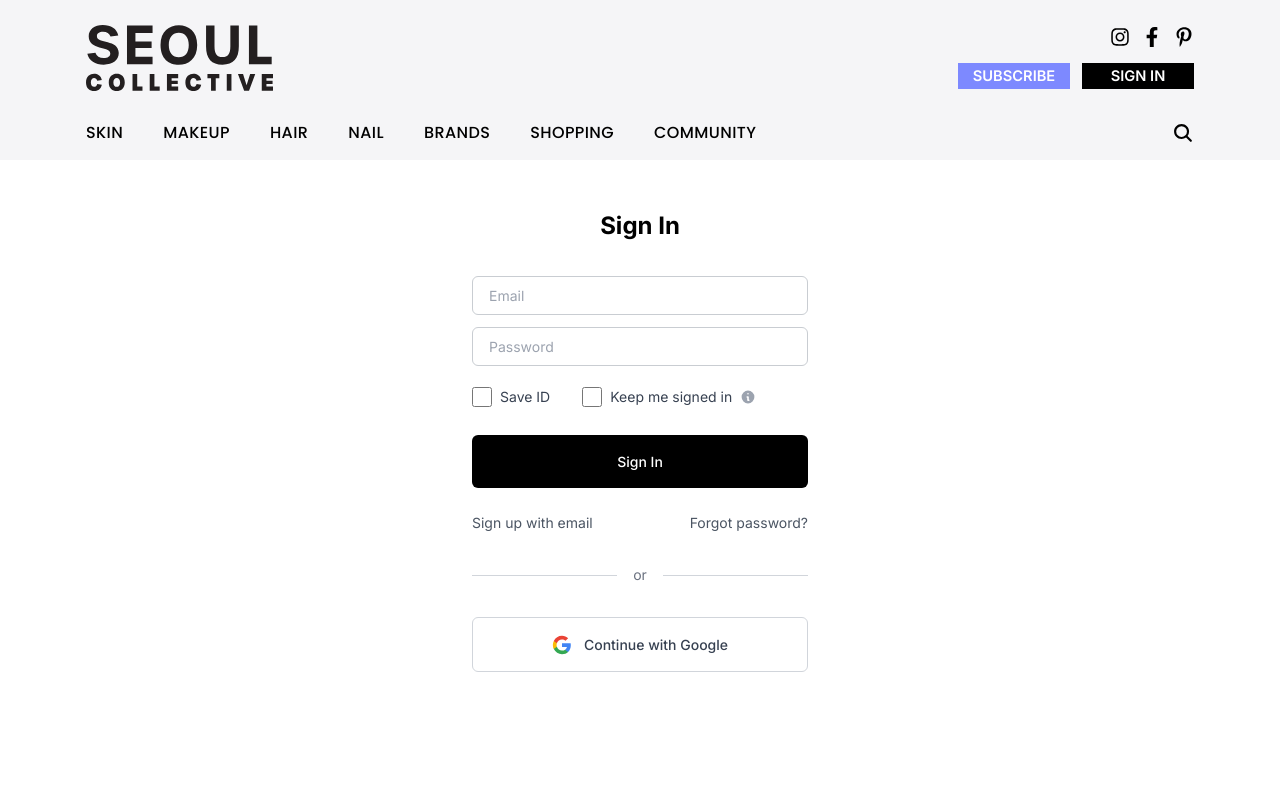
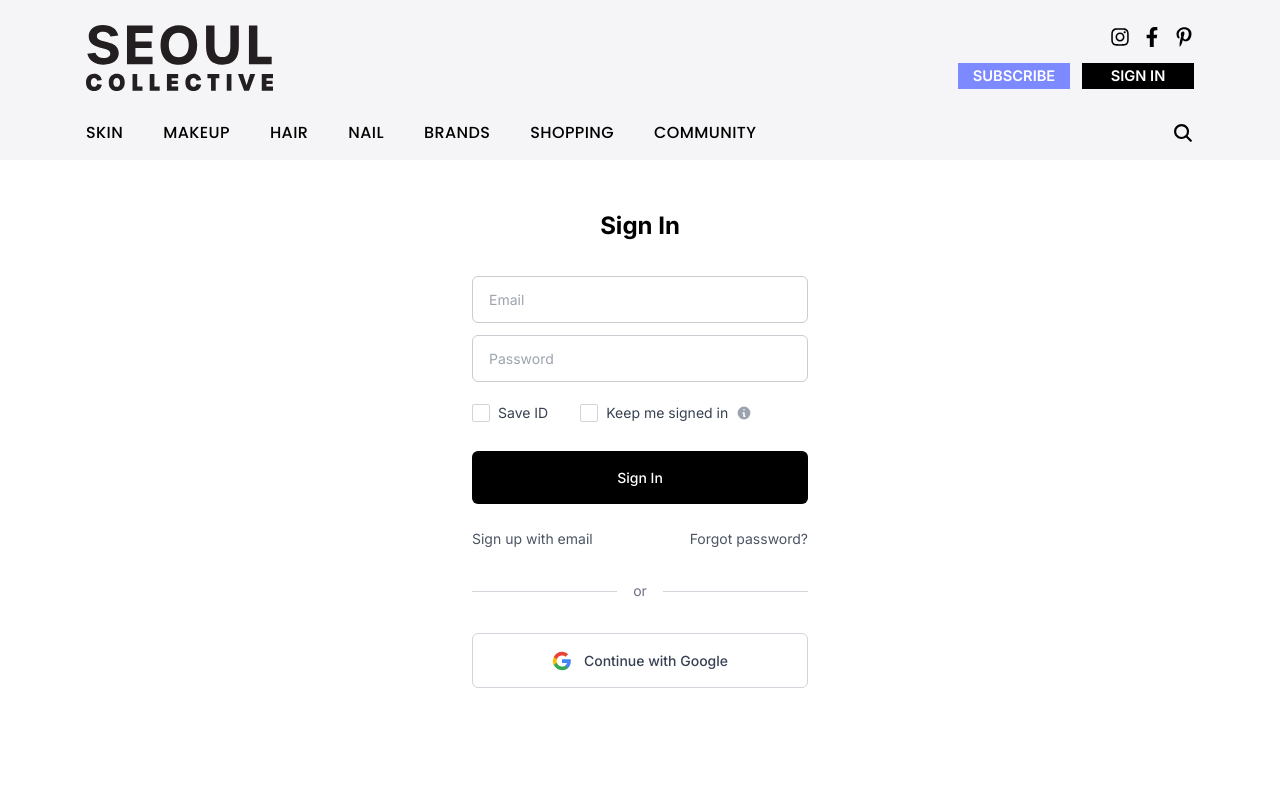
Before and after one commit to SEOUL-COLLECTIVE/SEOUL-COLLECTIVE-Client, a Next.js app: page /member/signin in a window 1280 px wide. Shown: the top 800 px of the page. Built offline with nearby package versions, Linux system fonts and the light colour scheme.

Commit message:
refactor: signin/up SignInput 컴포넌트 적용

```diff
--- a/src/app/member/signin/page.tsx
+++ b/src/app/member/signin/page.tsx
@@ -1,37 +1,59 @@
 'use client'
 
+import { useState } from 'react'
+import SignInput from '@/components/Inputs/SignInput'
+import { Checkbox } from '@/components/ui/checkbox'
+import Link from 'next/link'
+
 export default function SignInPage() {
+  const [formData, setFormData] = useState({
+    email: '',
+    password: '',
+    saveId: false,
+    keepSignedIn: false,
+  })
+
   return (
     <div className="w-screen bg-white overflow-auto -mx-[5.375rem] min-h-screen">
       <div className="max-w-[400px] mx-auto p-8 pt-12">
         <h1 className="text-[24px] font-bold text-center mb-8">Sign In</h1>
 
         <form className="space-y-3 text-[14px]">
-          <div>
-            <input
+          <SignInput
             type="email"
             placeholder="Email"
-              className="w-full py-2 px-4 border border-[#C9CDD2] rounded-md focus:outline-none text-gray-700 placeholder-gray-400"
+            value={formData.email}
+            onChange={(e) => setFormData({ ...formData, email: e.target.value })}
+            className="border-[#C9CDD2]"
           />
-          </div>
 
-          <div>
-            <input
+          <SignInput
             type="password"
             placeholder="Password"
-              className="w-full py-2 px-4 border border-[#C9CDD2] rounded-md focus:outline-none text-gray-700 placeholder-gray-400"
+            value={formData.password}
+            onChange={(e) => setFormData({ ...formData, password: e.target.value })}
+            className="border-[#C9CDD2]"
           />
-          </div>
 
           {/* check button */}
           <div className="flex items-center gap-8 pt-2 pb-4">
             <label className="flex items-center gap-2 cursor-pointer">
-              <input type="checkbox" className="w-5 h-5 rounded border-gray-100" />
+              <Checkbox
+                checked={formData.saveId}
+                onCheckedChange={(checked) =>
+                  setFormData({ ...formData, saveId: checked as boolean })
+                }
+              />
               <span className="text-gray-700 text-[14px]">Save ID</span>
             </label>
 
             <label className="flex items-center gap-2 cursor-pointer">
-              <input type="checkbox" className="w-5 h-5 rounded border-gray-300" />
+              <Checkbox
+                checked={formData.keepSignedIn}
+                onCheckedChange={(checked) =>
+                  setFormData({ ...formData, keepSignedIn: checked as boolean })
+                }
+              />
               <span className="text-gray-700 text-[14px]">Keep me signed in</span>
               <svg className="w-4 h-4 text-gray-400" fill="currentColor" viewBox="0 0 20 20">
                 <path
@@ -54,12 +76,12 @@ export default function SignInPage() {
 
         {/* signup button & forgot password */}
         <div className="flex justify-between mt-6 text-gray-600 text-[14px]">
-          <a href="#" className="hover:text-gray-800">
+          <Link href="/member/signup" className="hover:text-gray-800">
             Sign up with email
-          </a>
-          <a href="#" className="hover:text-gray-800">
+          </Link>
+          <Link href="/" className="hover:text-gray-800">
             Forgot password?
-          </a>
+          </Link>
         </div>
 
         {/* or 구분선 */}
--- a/src/app/member/signup/page.tsx
+++ b/src/app/member/signup/page.tsx
@@ -1,6 +1,7 @@
 'use client'
 
 import { useState } from 'react'
+import SignInput from '@/components/Inputs/SignInput'
 import {
   Select,
   SelectContent,
@@ -53,19 +54,22 @@ export default function SignUpPage() {
             <label className="block text-gray-700 mb-2">
               Name <span className="text-red-500">*</span>
             </label>
-            <input
+            <SignInput
               type="text"
               placeholder="First Name"
-              className="w-full py-2 px-4 border border-gray-300 rounded-md focus:outline-none focus:border-gray-400 mb-3"
+              className="mb-3"
               value={formData.firstName}
               onChange={(e) => setFormData({ ...formData, firstName: e.target.value })}
+              required
+              errorMessage="First name is required"
             />
-            <input
+            <SignInput
               type="text"
               placeholder="Last Name (Family Name)"
-              className="w-full py-2 px-4 border border-gray-300 rounded-md focus:outline-none focus:border-gray-400"
               value={formData.lastName}
               onChange={(e) => setFormData({ ...formData, lastName: e.target.value })}
+              required
+              errorMessage="Last name is required"
             />
           </div>
 
@@ -74,14 +78,14 @@ export default function SignUpPage() {
             <label className="block text-gray-700 mb-2">
               Email ID <span className="text-red-500">*</span>
             </label>
-            <input
+            <SignInput
               type="email"
               placeholder="Enter your email address to use as login ID."
-              className="w-full py-2 px-4 border border-red-400 rounded-md focus:outline-none focus:border-red-500"
               value={formData.email}
               onChange={(e) => setFormData({ ...formData, email: e.target.value })}
+              required
+              errorMessage="[Email] is a required field."
             />
-            <p className="text-red-500 text-xs mt-1">[Email] is a required field.</p>
           </div>
 
           {/* Password */}
@@ -89,14 +93,14 @@ export default function SignUpPage() {
             <label className="block text-gray-700 mb-2">
               Password <span className="text-red-500">*</span>
             </label>
-            <input
+            <SignInput
               type="password"
               placeholder="Password (8 to 16 characters)"
-              className="w-full py-2 px-4 border border-red-400 rounded-md focus:outline-none focus:border-red-500"
               value={formData.password}
               onChange={(e) => setFormData({ ...formData, password: e.target.value })}
+              required
+              errorMessage="Please enter 8 - 16 Characters"
             />
-            <p className="text-red-500 text-xs mt-1">Please enter 8 - 16 Characters</p>
           </div>
 
           {/* Country */}
```
Lines whose indentation alone changed are shown as unchanged.
